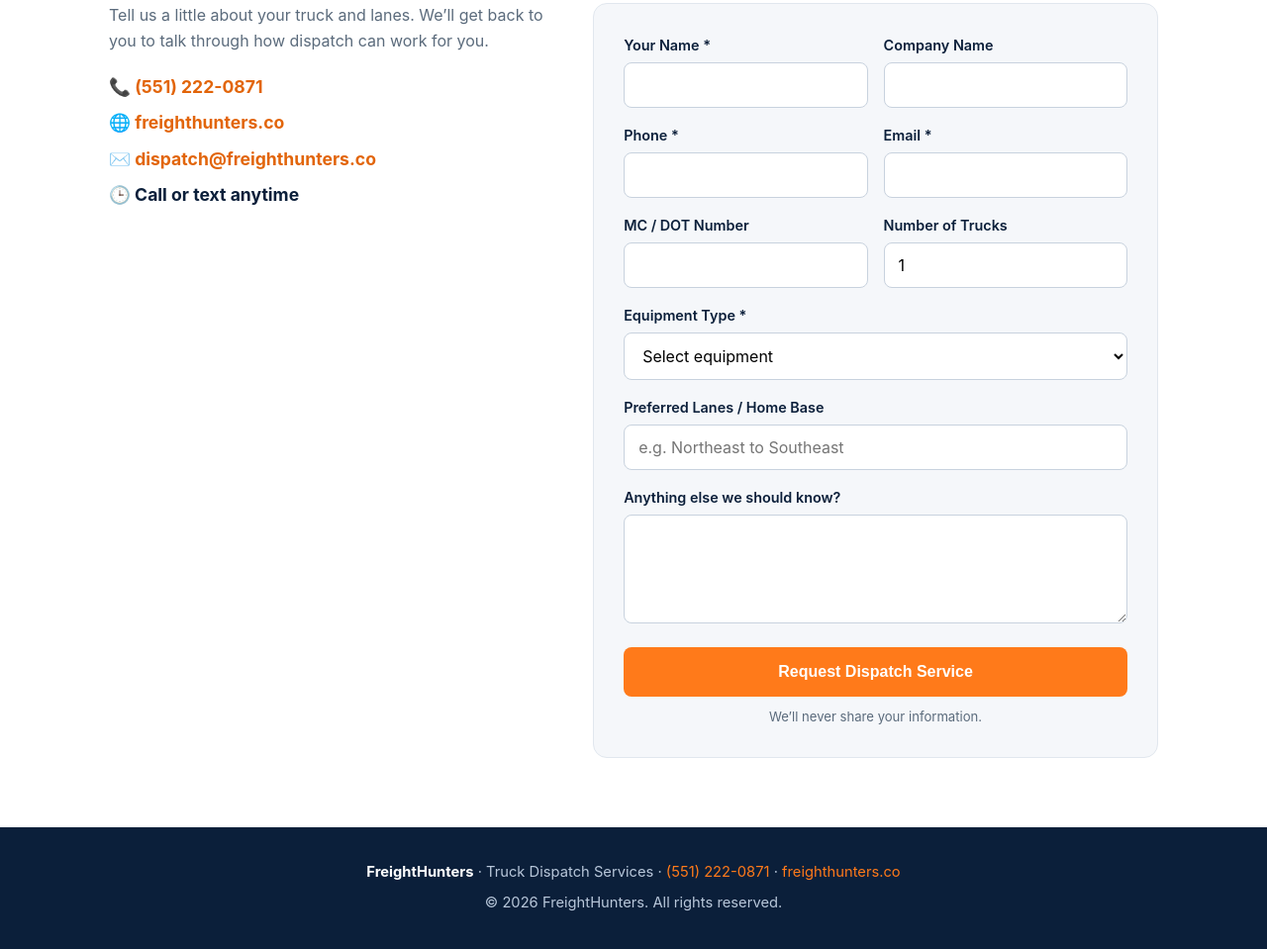
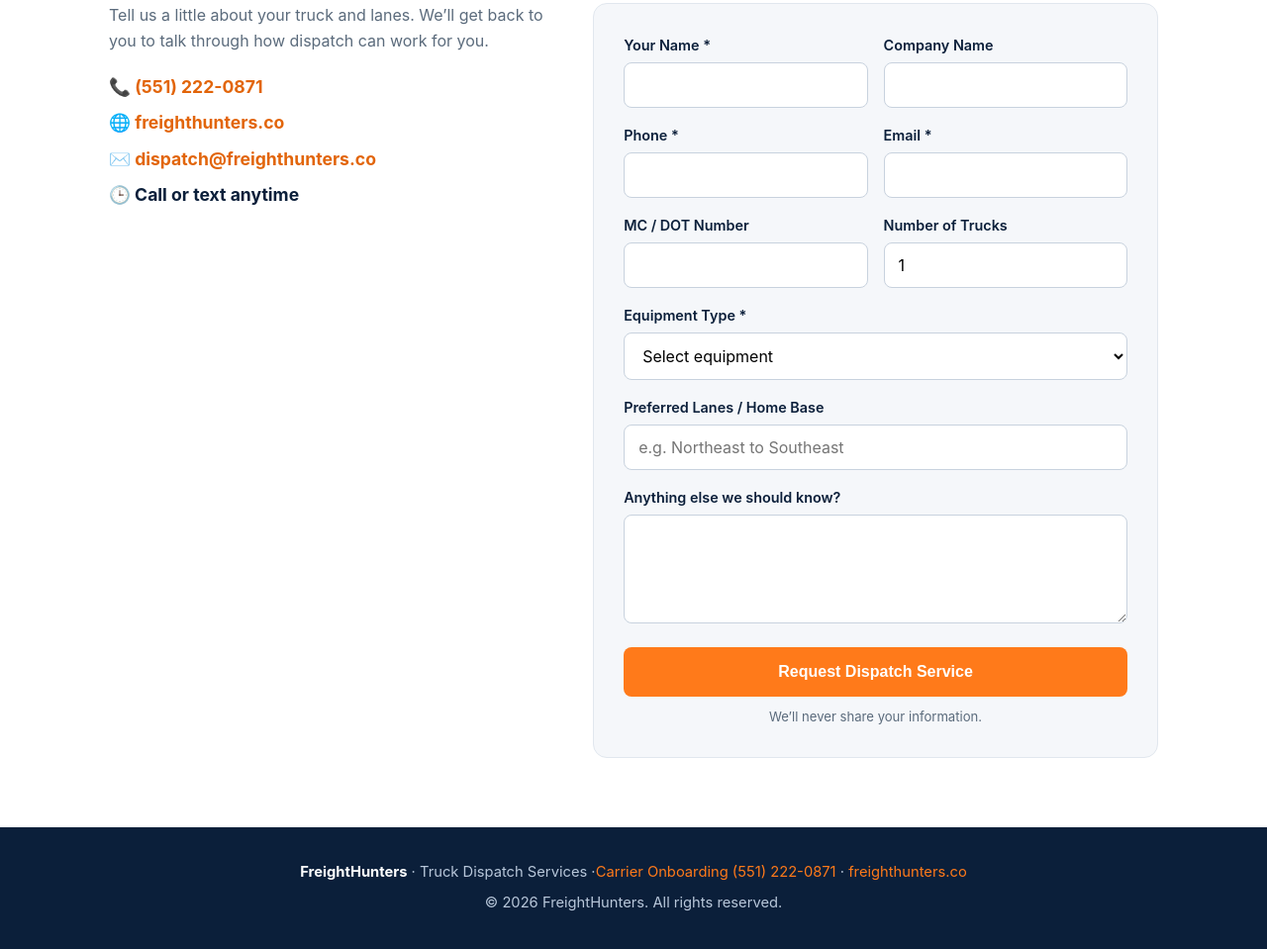
Before and after one commit to davidfreighthunters-12/freighthustle, a website: page index.html in a window 1280 px wide. Shown: the part 6323-7282 px from the top of the page at 99% size. Drawn offline with Linux system fonts and the light colour scheme.

Commit message:
Update index.html

```diff
--- a/index.html
+++ b/index.html
@@ -393,7 +393,7 @@ body{padding-bottom:54px}
 
 <footer>
 <div class="container">
-<p><strong>FreightHunters</strong> &middot; Truck Dispatch Services &middot; <a href="tel:+15512220871">(551) 222-0871</a> &middot; <a href="https://freighthunters.co">freighthunters.co</a></p>
+<p><strong>FreightHunters</strong> &middot; Truck Dispatch Services &middot;<a href="/carrier-onboarding.html">Carrier Onboarding</a> <a href="tel:+15512220871">(551) 222-0871</a> &middot; <a href="https://freighthunters.co">freighthunters.co</a></p>
 <p style="margin-top:8px;">&copy; <span id="year"></span> FreightHunters. All rights reserved.</p>
 </div>
 </footer>
```
